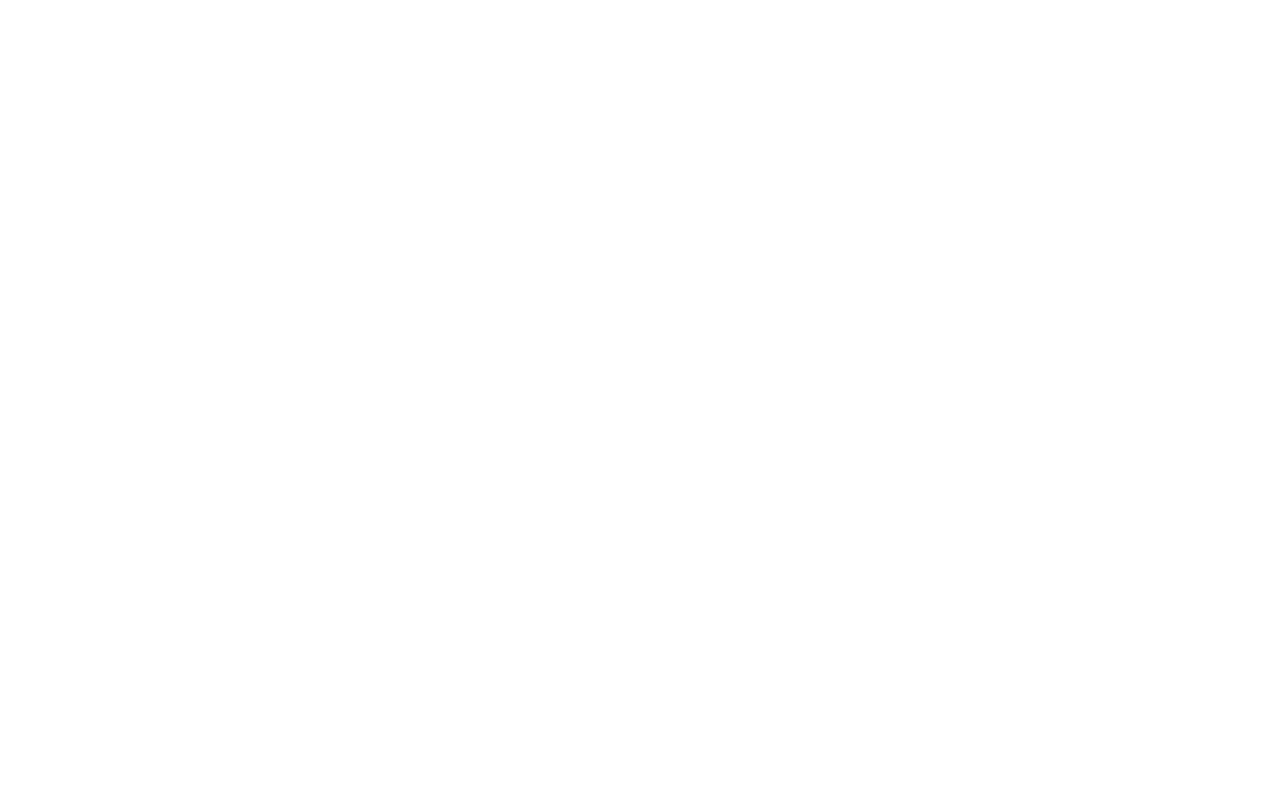
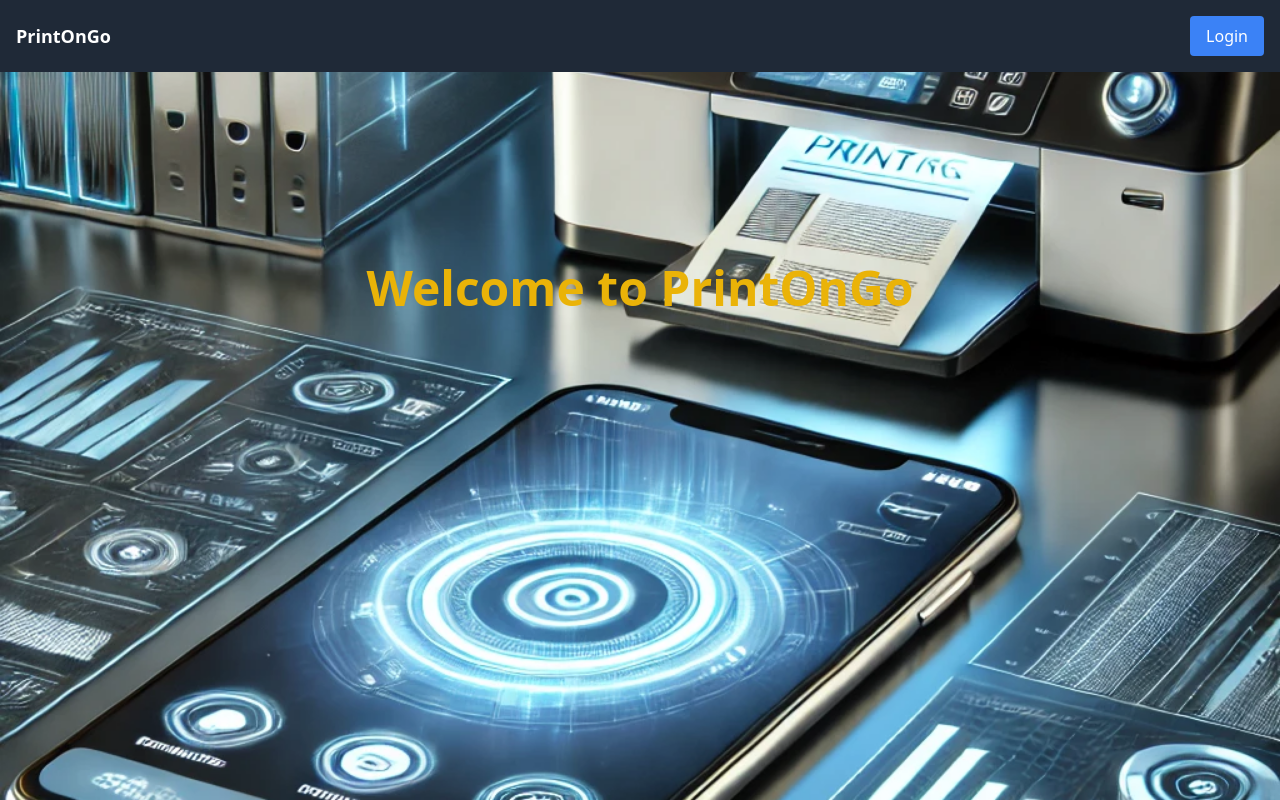
Before and after one commit to Muralipendem/PRINT_ON_THE_GO, a React (Vite) app in the folder frontend/: page /home in a window 1280 px wide. Before the commit this address had no page. Built offline with nearby package versions, Linux system fonts and the light colour scheme.

Commit message:
add home page with background image and update login/signup pages to use new images

```diff
--- a/frontend/src/App.jsx
+++ b/frontend/src/App.jsx
@@ -1,6 +1,6 @@
 import { Navigate, Route, Routes } from "react-router-dom";
 import "./App.css";
-import Home from "./pages/home/Home";
+import Home from "./pages/home";
 import Login from "./pages/login/Login";
 import SignUp from "./pages/signup/SignUp";
 import { Toaster } from "react-hot-toast";
@@ -16,6 +16,7 @@
   return (
     <div className="h-screen flex items-center bg-white justify-center">
       <Routes>
+      <Route path="/home" element={<Home />} />
         <Route
           path="/"
           element={
@@ -25,10 +26,12 @@
 
               </>
             ) : (
-              <Navigate to={"/login"} />
+              <Navigate to={"/home"} />
             )
           }
         />
+
+
 
         <Route
           path="/login"
--- /dev/null
+++ b/frontend/src/pages/home.jsx
@@ -0,0 +1,35 @@
+import React from 'react';
+import { useNavigate } from 'react-router-dom';
+import bgImage from '../../public/bgImage.jpg';
+
+
+const Home = () => {
+    const history = useNavigate();
+
+    const navigateToLogin = () => {
+        history('/login');
+    };
+
+    return (
+        <div className="min-h-screen bg-cover bg-center w-[100%]" style={{ backgroundImage: "url(" + bgImage + ")"
+
+         }}>
+            <nav className="bg-gray-800 p-4">
+                <div className="container mx-auto flex justify-between items-center">
+                    <div className="text-white text-lg font-bold">PrintOnGo</div>
+                    <button
+                        onClick={navigateToLogin}
+                        className="bg-blue-500 text-white px-4 py-2 rounded hover:bg-blue-700"
+                    >
+                        Login
+                    </button>
+                </div>
+            </nav>
+            <div className="flex items-center justify-center h-full">
+                <h1 className=" text-5xl font-bold mt-[15%] text-yellow-500">Welcome to PrintOnGo</h1>
+            </div>
+        </div>
+    );
+};
+
+export default Home;
--- a/frontend/src/pages/login/Login.jsx
+++ b/frontend/src/pages/login/Login.jsx
@@ -109,7 +109,7 @@
 import { useState } from "react";
 import { Link } from "react-router-dom";
 import useLogin from "../../hooks/useLogin";
-import bgimage from "../../assets/bgimage.webp";
+import bgimage from "../../../public/loginImg.jpeg";
 
 const Login = () => {
 	const [username, setUsername] = useState("");
@@ -125,7 +125,7 @@
 	return (
 		<div
   className="min-h-screen w-full bg-cover bg-center flex items-center justify-center"
-  style={{ backgroundImage: `url(${bgimage})` }}
+  style={{ backgroundImage: `url(${bgimage})`,backgroungSize:"cover",backgroundRepeat:"no-repeat",backgroundPosition:"center" }}
 >
 		<div className='flex flex-col items-center justify-center shadow-xl min-w-96 mx-auto'  >
 			<div className='w-full p-6 rounded-lg shadow-md bg-white border border-gray-300'>
--- a/frontend/src/pages/signup/SignUp.jsx
+++ b/frontend/src/pages/signup/SignUp.jsx
@@ -7,7 +7,7 @@
 import { OpenStreetMapAutocomplete } from "@amraneze/osm-autocomplete";
 import "./wrapper.css";
 import { set } from "mongoose";
-import bgimage from "../../assets/bgimage.webp";
+import bgimage from "../../../public/loginImg.jpeg";
 
 const SignUp = () => {
     const [inputs, setInputs] = useState({
@@ -92,16 +92,52 @@
 
     const handleSubmit = async (e) => {
         e.preventDefault();
+
+        const passwordPattern = /^(?=.*[A-Z])(?=.*\d)(?=.*[!@#$%^&*])[A-Za-z\d!@#$%^&*]{8,}$/;
+
+        if(inputs.fullName.length <6){
+            alert("Full Name must be at least 6 characters long");
+            return;
+        }
+
+        if(inputs.username.length <6){
+            alert("Username must be at least 6 characters long");
+            return;
+        }
+
+
+        if(inputs.address === "") {
+            alert("Please enter an address");
+            return;
+        }
+
+        if (!inputs.profilePic) {
+            alert("Please upload a profile picture");
+            return;
+        }
+
+        if(inputs.password !== inputs.confirmPassword){
+            alert("Passwords do not match");
+            return;
+        }
+
+        if (!passwordPattern.test(inputs.password)) {
+            alert("Password must be at least 8 characters long, start with a capital letter, and contain at least one digit and one special character.");
+            return;
+        }
+
+
+
         console.log(inputs);  // Debug log here
         await signup(inputs);
     };
 
     return (
         <div  className="min-h-screen w-full bg-cover bg-center flex items-center justify-center"
-          style={{ backgroundImage: `url(${bgimage})` }}>
+          style={{ backgroundImage: `url(${bgimage})`,backgroungSize:"cover",backgroundRepeat:"no-repeat",backgroundPosition:"center" }}>
         <div className="flex flex-col bg-white rounded-xl items-center justify-center min-w-96  mx-auto">
             <div className="w-full p-6 rounded-lg  bg-gray-400 h-[90vh] overflow-y-auto no-scrollbar shadow-xl bg-clip-padding backdrop-filter backdrop-blur-lg bg-opacity-0">
-                <h1 className="text-3xl font-semibold text-center text-gray-300">
+                <h1 className="text-3xl font-semibold text-center text-black">
                     Sign Up <span className="text-blue-500"> PrintOnGo</span>
                 </h1>
 
```
Also changed, not shown: frontend/public/bgimage.jpg (renamed from frontend/src/assets/bgimage.webp), frontend/public/loginImg.jpeg (added).
